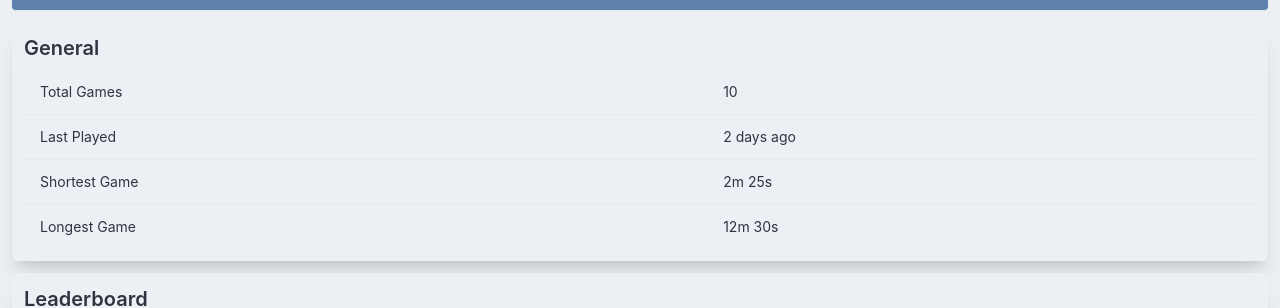
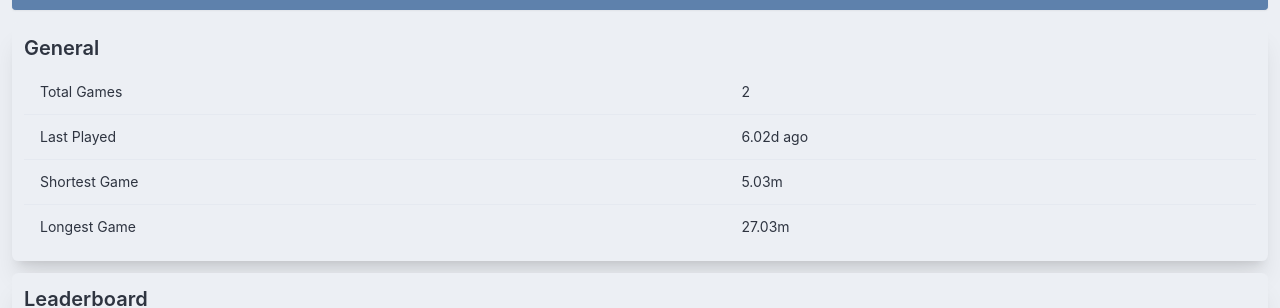
Before and after one commit to JulCD/tca-chess, a React (Create React App) app: page /#/ in a window 1280 px wide. Shown: the part 130-438 px from the top of the page. Built offline with nearby package versions, Linux system fonts and the light colour scheme.

Commit message:
Proper general facts showing
Next up install human readable and refactor

```diff
--- a/src/App.tsx
+++ b/src/App.tsx
@@ -1,5 +1,4 @@
 import React, { useState } from 'react';
-import logo from './logo.svg';
 import './App.css';
 
 import {
@@ -10,7 +9,7 @@ import {
 import { Home, AppTitle } from "./Home"
 import { Setup } from "./Setup"
 import { Play } from "./Play"
-import { GameResult, getLeaderboard } from './GameResults';
+import { GameResult, getLeaderboard, getGeneralFacts } from './GameResults';
 
 
 const dummyGameResults: GameResult[] = [
@@ -57,6 +56,7 @@ const App = () => {
       path: "/",
       element: <Home
         leaderboardData={getLeaderboard(gameResults)}
+        generalFacts={getGeneralFacts(gameResults)}
         setTitle={setTitle}
       />
     },
--- a/src/GameResults.ts
+++ b/src/GameResults.ts
@@ -12,6 +12,13 @@ export type LeaderboardEntry = {
     losses: number;
     avg: number;
     name: string;
+};
+
+export type GeneralFacts = {
+    totalGames: number;
+    lastPlayed: string;
+    shortestGame: string;
+    longestGame: string;
 };
 
 
@@ -45,6 +52,36 @@ export const getLeaderboard = (results: GameResult[]): LeaderboardEntry[] => {
     );
 };
 
+export const getGeneralFacts = (results: GameResult[]): GeneralFacts => {
+
+    const now = Date.now();
+
+    const gameEndDatesInMilliseconds = results.map(
+        x => Date.parse(x.end)
+    );
+
+    const gameDurationsInMilliseconds = results.map(
+        x => Date.parse(x.end) - Date.parse(x.start)
+    );
+
+    return {
+        totalGames: results.length
+        , lastPlayed: (
+            (
+                now - Math.max(...gameEndDatesInMilliseconds)
+            ) / 1000 / 60 / 60 / 24 // days
+        ).toFixed(2)
+        , shortestGame: (
+            Math.min(...gameDurationsInMilliseconds)
+             / 1000 / 60 // minutes
+        ).toFixed(2)
+        , longestGame: (
+            Math.max(...gameDurationsInMilliseconds)
+             / 1000 / 60 // minutes
+        ).toFixed(2)
+    };
+};
+
 // Internal Functions...
 
 const getLeaderboardEntryForPlayer = (results: GameResult[], player: string): LeaderboardEntry => {
--- a/src/Home.tsx
+++ b/src/Home.tsx
@@ -1,5 +1,5 @@
 import { useNavigate } from "react-router-dom";
-import { LeaderboardEntry } from "./GameResults";
+import { GeneralFacts, LeaderboardEntry } from "./GameResults";
 import { FC, useEffect } from "react";
 
 export const AppTitle = "Chess Companion App";
@@ -7,9 +7,14 @@ export const AppTitle = "Chess Companion App";
 interface HomeProps {
     leaderboardData: LeaderboardEntry[];
     setTitle: (t: string) => void;
+    generalFacts: GeneralFacts;
 }
 
-export const Home: FC<HomeProps> = ({ leaderboardData, setTitle }) => {
+export const Home: FC<HomeProps> = ({
+    leaderboardData
+    , setTitle
+    , generalFacts
+ }) => {
 
     useEffect(
         () => setTitle(AppTitle)
@@ -49,7 +54,7 @@ export const Home: FC<HomeProps> = ({ leaderboardData, setTitle }) => {
                                     Total Games
                                 </td>
                                 <td>
-                                    10
+                                    {generalFacts.totalGames}
                                 </td>
                             </tr>
                             <tr>
@@ -57,7 +62,7 @@ export const Home: FC<HomeProps> = ({ leaderboardData, setTitle }) => {
                                     Last Played
                                 </td>
                                 <td>
-                                    2 days ago
+                                    {generalFacts.lastPlayed}d ago
                                 </td>
                             </tr>
                             <tr>
@@ -65,7 +70,7 @@ export const Home: FC<HomeProps> = ({ leaderboardData, setTitle }) => {
                                     Shortest Game
                                 </td>
                                 <td>
-                                    2m 25s
+                                    {generalFacts.shortestGame}m
                                 </td>
                             </tr>
                             <tr>
@@ -73,7 +78,7 @@ export const Home: FC<HomeProps> = ({ leaderboardData, setTitle }) => {
                                     Longest Game
                                 </td>
                                 <td>
-                                    12m 30s
+                                    {generalFacts.longestGame}m
                                 </td>
                             </tr>
                         </tbody>
```
